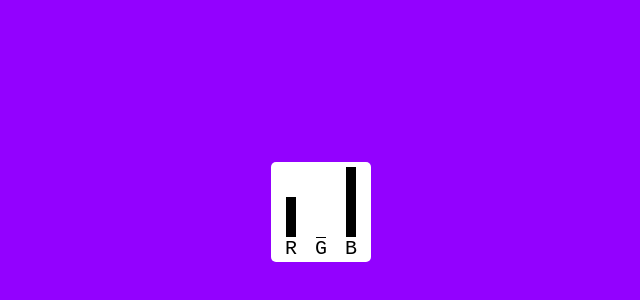
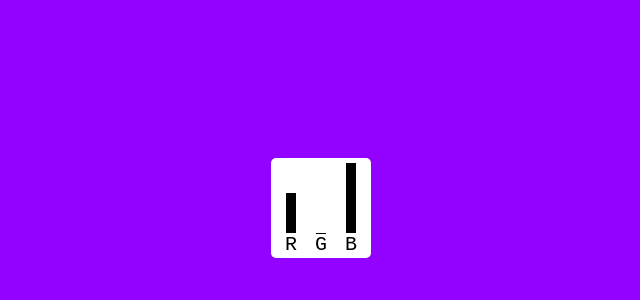
Before and after one commit to olligobber/rgbvis, a plain HTML site: page index.html in a window 1280 px wide. Shown: the part 192-492 px from the top of the page, 319-959 px from the left. Drawn offline with Linux system fonts and the light colour scheme.

Commit message:
Fixed css to actually center box

```diff
--- a/index.css
+++ b/index.css
@@ -4,8 +4,10 @@ html {
 }
 
 body {
-	min-height: 99vh;
+	min-height: 100vh;
 	padding: 0;
+	margin: 0;
+
 	display: flex;
 	justify-content: center;
 	align-items: center;
@@ -14,25 +16,30 @@ body {
 #box {
 	width: 90px;
 	height: 90px;
+	border-radius: 5px;
+	padding: 5px;
+
 	background-color: white;
-	border-radius: 5px;
+
 	display: grid;
 	grid-template-columns: 30px 30px 30px;
 	grid-template-rows: 70px 20px;
-	padding: 5px;
 }
 
 .label {
 	justify-self: center;
 	text-align: center;
 	align-self: start;
+
 	font-family: monospace;
 	font-size: 20px;
 }
 
 .bar {
 	width: 10px;
+
 	justify-self: center;
 	align-self: end;
+
 	background-color: black;
 }
```
